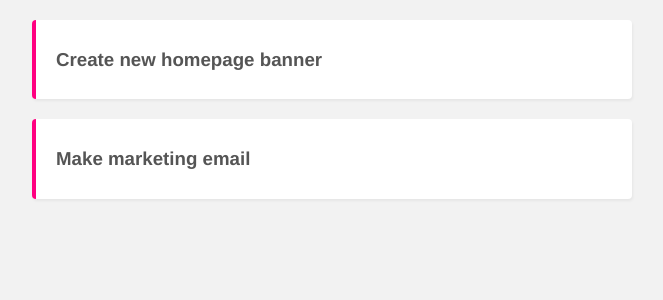
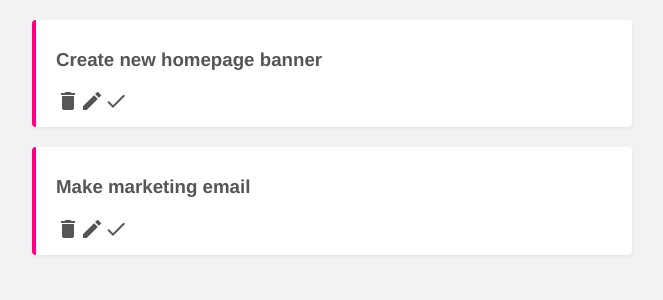
Before and after one commit to AdaN6/project-planner, a Vue app: page / in a window 1280 px wide. Shown: the top 300 px of the page, without its empty margins (308-971 px from the left). Built offline with nearby package versions, Linux system fonts and the light colour scheme; data requests are answered from the project's data file.

Commit message:
added icons

```diff
--- a/public/index.html
+++ b/public/index.html
@@ -5,6 +5,7 @@
     <meta http-equiv="X-UA-Compatible" content="IE=edge">
     <meta name="viewport" content="width=device-width,initial-scale=1.0">
     <link rel="icon" href="<%= BASE_URL %>favicon.ico">
+    <link href="https://fonts.googleapis.com/icon?family=Material+Icons" rel="stylesheet">
     <title><%= htmlWebpackPlugin.options.title %></title>
   </head>
   <body>
--- a/src/components/SinglePorject.vue
+++ b/src/components/SinglePorject.vue
@@ -2,6 +2,11 @@
   <div class="project">
     <div class="actions">
         <h3 @click="showDetails = !showDetails">{{ project.title }}</h3>
+        <div class="icons">
+        <span class="material-icons">delete</span>
+        <span class="material-icons">edit</span>
+        <span class="material-icons tick">done</span>
+      </div>
     </div>
     <div class="details" v-if="showDetails">
         <p>
```
